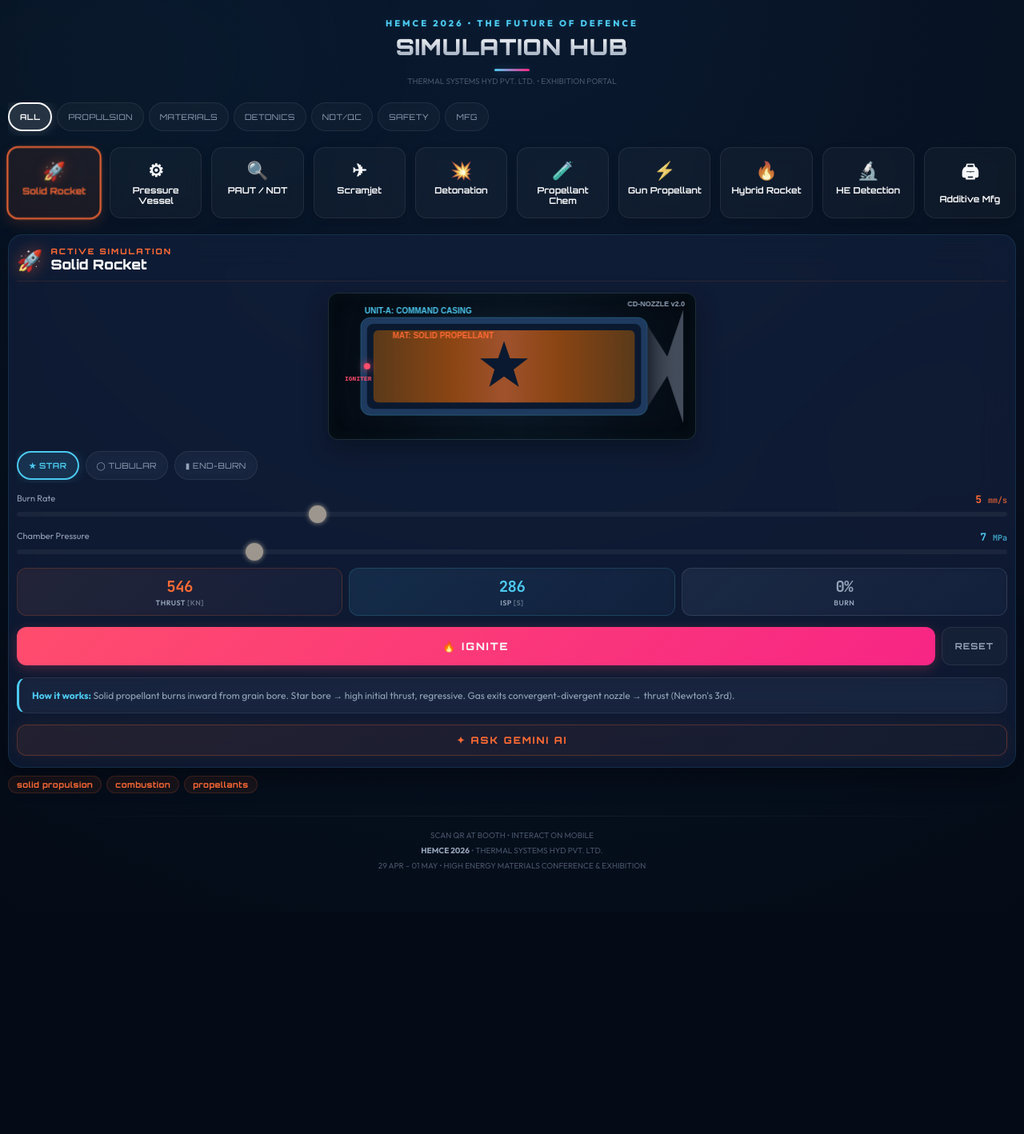
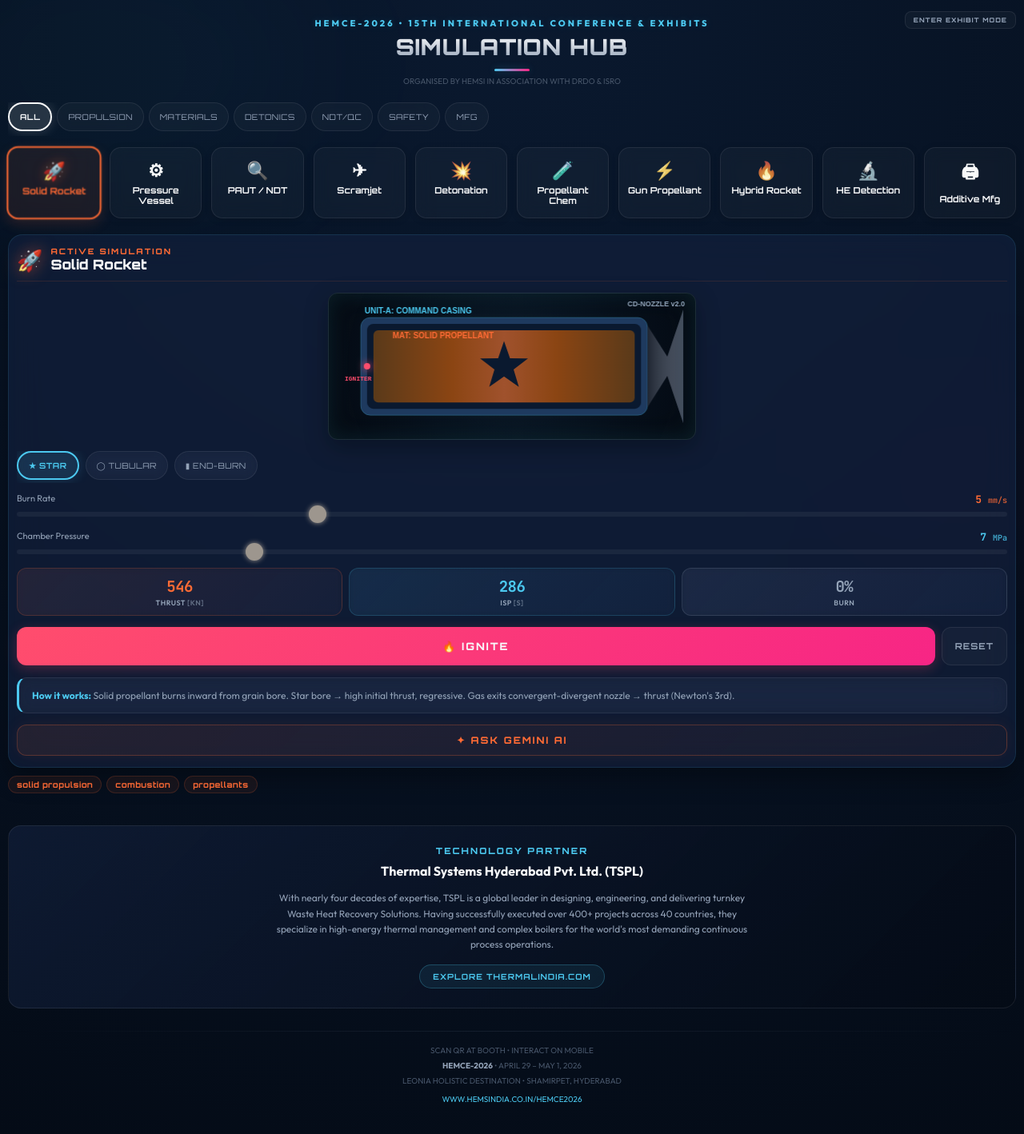
Before and after one commit to Praviadari/hemce_sims, a React (Vite) app: page / in a window 1280 px wide. Shown: the top 1418 px of the page at 80% size. Before the commit the page ends 1140 px from the top, so only its background shows below. Built offline with nearby package versions, Linux system fonts and the light colour scheme.

Commit message:
feat: initialize simulation hub app with global styles, utility modules, and interactive simulation layout

```diff
--- a/src/App.jsx
+++ b/src/App.jsx
@@ -1,4 +1,4 @@
-import { useState, Suspense } from "react";
+import React, { useState, Suspense, useRef } from "react";
 import { Analytics } from "@vercel/analytics/react";
 import { T, FONT, TECH_FONT } from "./utils";
 import { Pill, ErrorBoundary } from "./components";
@@ -46,8 +46,48 @@
   const active = SIM_REGISTRY.find((s) => s.id === activeSim);
   const ActiveComp = active?.comp;
 
+  // Swipe gestures
+  const [touchStart, setTouchStart] = useState(null);
+  const onTouchStart = (e) => setTouchStart(e.targetTouches[0].clientX);
+  const onTouchEnd = (e) => {
+    if (touchStart === null) return;
+    const touchEnd = e.changedTouches[0].clientX;
+    const dir = touchStart - touchEnd;
+    if (Math.abs(dir) > 50) {
+      const idx = filtered.findIndex((s) => s.id === activeSim);
+      if (dir > 0 && idx < filtered.length - 1) setActiveSim(filtered[idx + 1].id);
+      if (dir < 0 && idx > 0) setActiveSim(filtered[idx - 1].id);
+    }
+    setTouchStart(null);
+  };
+
+  // Exhibition Mode (Fullscreen + Wake Lock)
+  const [exhibition, setExhibition] = useState(false);
+  const wakeLockRef = useRef(null);
+
+  const toggleExhibition = async () => {
+    try {
+      if (!exhibition) {
+        if (document.documentElement.requestFullscreen) await document.documentElement.requestFullscreen();
+        if ("wakeLock" in navigator) wakeLockRef.current = await navigator.wakeLock.request("screen");
+        setExhibition(true);
+      } else {
+        if (document.exitFullscreen) await document.exitFullscreen();
+        if (wakeLockRef.current) {
+          await wakeLockRef.current.release();
+          wakeLockRef.current = null;
+        }
+        setExhibition(false);
+      }
+    } catch (err) {
+      console.warn("Exhibition mode fully permitted only upon user gesture.", err);
+    }
+  };
+
   return (
     <div
+      onTouchStart={onTouchStart}
+      onTouchEnd={onTouchEnd}
       style={{
         minHeight: "100vh",
         background: `radial-gradient(circle at 50% 0%, #0a192f 0%, ${T.bg} 100%)`,
@@ -91,6 +131,21 @@
 
       {/* Header */}
       <header style={{ textAlign: "center", marginBottom: 20, paddingTop: 8, position: "relative", zIndex: 1 }}>
+        <button
+          onClick={toggleExhibition}
+          style={{
+            position: "absolute", top: 0, right: 0,
+            background: exhibition ? `${T.red}20` : T.glass,
+            border: `1px solid ${exhibition ? T.red : T.glassBorder}`,
+            color: exhibition ? T.red : T.gray,
+            padding: "5px 10px", borderRadius: 8,
+            fontFamily: TECH_FONT, fontSize: 8, fontWeight: 800,
+            cursor: "pointer", touchAction: "manipulation",
+            letterSpacing: 1
+          }}
+        >
+          {exhibition ? "EXIT EXHIBIT MODE" : "ENTER EXHIBIT MODE"}
+        </button>
         <div style={{
           fontSize: "clamp(8px, 2.5vw, 11px)",
           color: T.accent,
@@ -99,7 +154,7 @@
           textTransform: "uppercase",
           textShadow: `0 0 10px ${T.accent}30`,
         }}>
-          HEMCE 2026 • THE FUTURE OF DEFENCE
+          HEMCE-2026 • 15TH INTERNATIONAL CONFERENCE & EXHIBITS
         </div>
         <div style={{
           fontSize: "clamp(18px, 5.5vw, 28px)",
@@ -122,7 +177,7 @@
           boxShadow: `0 0 10px ${T.accent}40`,
         }} />
         <div style={{ fontSize: "clamp(8px, 2.2vw, 10px)", color: T.dimText, marginTop: 6, fontWeight: 500 }}>
-          THERMAL SYSTEMS HYD PVT. LTD. • EXHIBITION PORTAL
+          ORGANISED BY HEMSI IN ASSOCIATION WITH DRDO & ISRO
         </div>
       </header>
 
@@ -281,6 +336,43 @@
         </div>
       )}
 
+      {/* About TSPL */}
+      <div style={{
+        marginTop: 40,
+        padding: "24px 16px",
+        borderRadius: 16,
+        background: `linear-gradient(135deg, ${T.card}, ${T.bg})`,
+        border: `1px solid ${T.glassBorder}`,
+        position: "relative",
+        zIndex: 1,
+        textAlign: "center"
+      }}>
+        <div style={{ color: T.accent, fontFamily: TECH_FONT, fontSize: 11, fontWeight: 800, letterSpacing: 2, marginBottom: 8 }}>
+          TECHNOLOGY PARTNER
+        </div>
+        <div style={{ color: T.white, fontSize: 16, fontWeight: 700, marginBottom: 14 }}>
+          Thermal Systems Hyderabad Pvt. Ltd. (TSPL)
+        </div>
+        <p style={{ color: T.gray, fontSize: 12, lineHeight: 1.6, maxWidth: 600, margin: "0 auto", marginBottom: 16 }}>
+          With nearly four decades of expertise, TSPL is a global leader in designing, engineering, and delivering turnkey Waste Heat Recovery Solutions. Having successfully executed over 400+ projects across 40 countries, they specialize in high-energy thermal management and complex boilers for the world's most demanding continuous process operations.
+        </p>
+        <a href="https://www.thermalindia.com" target="_blank" rel="noopener noreferrer" style={{
+          display: "inline-block",
+          padding: "8px 16px",
+          borderRadius: 20,
+          background: `${T.accent}15`,
+          border: `1px solid ${T.accent}40`,
+          color: T.accent,
+          fontFamily: TECH_FONT,
+          fontSize: 10,
+          fontWeight: 700,
+          textDecoration: "none",
+          letterSpacing: 1
+        }}>
+          EXPLORE THERMALINDIA.COM
+        </a>
+      </div>
+
       {/* Footer */}
       <div style={{
         textAlign: "center",
@@ -297,9 +389,13 @@
         }} />
         SCAN QR AT BOOTH • INTERACT ON MOBILE
         <br />
-        <strong style={{ color: T.gray }}>HEMCE 2026</strong> • THERMAL SYSTEMS HYD PVT. LTD.
+        <strong style={{ color: T.gray }}>HEMCE-2026</strong> • APRIL 29 – MAY 1, 2026
         <br />
-        29 APR – 01 MAY • HIGH ENERGY MATERIALS CONFERENCE & EXHIBITION
+        LEONIA HOLISTIC DESTINATION • SHAMIRPET, HYDERABAD
+        <br />
+        <a href="https://www.hemsindia.co.in/hemce2026" target="_blank" rel="noopener noreferrer" style={{ color: T.accent, textDecoration: "none", marginTop: 4, display: "inline-block" }}>
+          WWW.HEMSINDIA.CO.IN/HEMCE2026
+        </a>
       </div>
       <Analytics />
     </div>
--- a/src/components/AIInsight.jsx
+++ b/src/components/AIInsight.jsx
@@ -1,6 +1,6 @@
 import { useState, useCallback } from "react";
 import { askGemini } from "../utils/gemini";
-import { T, TECH_FONT, MONO_FONT } from "../utils/theme";
+import { T, TECH_FONT, MONO_FONT, haptics } from "../utils";
 
 export function AIInsight({ buildPrompt, color = T.accent }) {
   const [phase, setPhase] = useState("idle"); // idle | loading | done | error
@@ -24,7 +24,7 @@
   return (
     <div style={{ marginTop: 14 }}>
       <button
-        onClick={query}
+        onClick={() => { haptics.medium(); query(); }}
         disabled={phase === "loading"}
         style={{
           width: "100%",
@@ -108,7 +108,7 @@
             }}>
               <span>gemini-2.0-flash</span>
               <button
-                onClick={query}
+                onClick={() => { haptics.light(); query(); }}
                 style={{
                   background: "none",
                   border: "none",
--- a/src/components/Primitives.jsx
+++ b/src/components/Primitives.jsx
@@ -1,9 +1,9 @@
 import React from "react";
-import { T, FONT, TECH_FONT, MONO_FONT } from "../utils/theme";
+import { T, FONT, TECH_FONT, MONO_FONT, haptics } from "../utils";
 
 export const Pill = ({ active, onClick, children, color = T.accent, label }) => (
   <button
-    onClick={onClick}
+    onClick={(e) => { haptics.light(); onClick && onClick(e); }}
     aria-label={label ?? (typeof children === "string" ? children : undefined)}
     aria-pressed={active}
     style={{
@@ -54,7 +54,7 @@
         step={step}
         value={value}
         aria-label={`${label}: ${value}${unit}`}
-        onChange={(e) => onChange(Number(e.target.value))}
+        onChange={(e) => { haptics.light(); onChange(Number(e.target.value)); }}
         style={{
           width: "100%",
           accentColor: color,
@@ -133,7 +133,7 @@
 
 export const ActionBtn = ({ onClick, disabled, color, children, label }) => (
   <button
-    onClick={onClick}
+    onClick={(e) => { haptics.heavy(); onClick && onClick(e); }}
     disabled={disabled}
     aria-label={label ?? (typeof children === "string" ? children : undefined)}
     aria-disabled={disabled}
@@ -168,7 +168,7 @@
 
 export const ResetBtn = ({ onClick }) => (
   <button
-    onClick={onClick}
+    onClick={(e) => { haptics.medium(); onClick && onClick(e); }}
     aria-label="Reset simulation"
     style={{
       padding: "13px 16px",
@@ -228,6 +228,7 @@
       borderRadius: 12,
       boxShadow: `inset 0 0 20px ${T.accent}10`,
       border: `1px solid ${T.accent}15`,
+      animation: "radarPulse 4s infinite ease-in-out",
     }} />
   </div>
 );
--- a/src/styles/global.css
+++ b/src/styles/global.css
@@ -107,3 +107,10 @@
   0%, 100% { opacity: 1; }
   50% { opacity: 0.5; }
 }
+
+/* ── Radar Emitter animation ──────────────────── */
+@keyframes radarPulse {
+  0% { box-shadow: inset 0 0 0px rgba(76, 201, 240, 0); }
+  50% { box-shadow: inset 0 0 30px rgba(76, 201, 240, 0.15); }
+  100% { box-shadow: inset 0 0 0px rgba(76, 201, 240, 0); }
+}
--- /dev/null
+++ b/src/utils/haptics.js
@@ -0,0 +1,22 @@
+// ═══════════════════════════════════════
+// HAPTICS — Tactile feedback for mobile devices
+// ═══════════════════════════════════════
+
+export const vibrate = (pattern = 10) => {
+  if (typeof window !== "undefined" && navigator && navigator.vibrate) {
+    try {
+      navigator.vibrate(pattern);
+    } catch (e) {
+      // Gracefully ignore if blocked by browser policy
+    }
+  }
+};
+
+export const haptics = {
+  light: () => vibrate(10),
+  medium: () => vibrate(20),
+  heavy: () => vibrate([30, 20, 30]),
+  error: () => vibrate([50, 50, 50, 50]),
+  success: () => vibrate([20, 30, 40]),
+  pulse: () => vibrate([15, 30, 15]),
+};
--- a/src/utils/index.js
+++ b/src/utils/index.js
@@ -1,3 +1,4 @@
 export { T, FONT, TECH_FONT, MONO_FONT } from "./theme";
 export { useCanvas } from "./useCanvas";
 export { useAnimation } from "./useAnimation";
+export { haptics } from "./haptics";
```
Also changed, not shown: api/gemini.js (added, +51 -0 lines), src/utils/gemini.js (+38 -26 lines).
